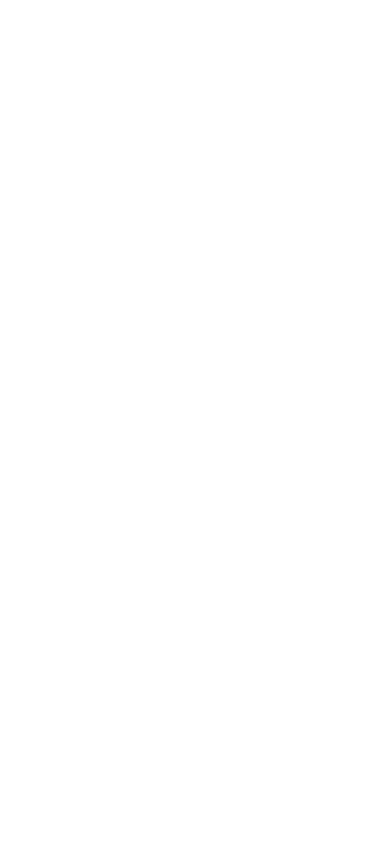
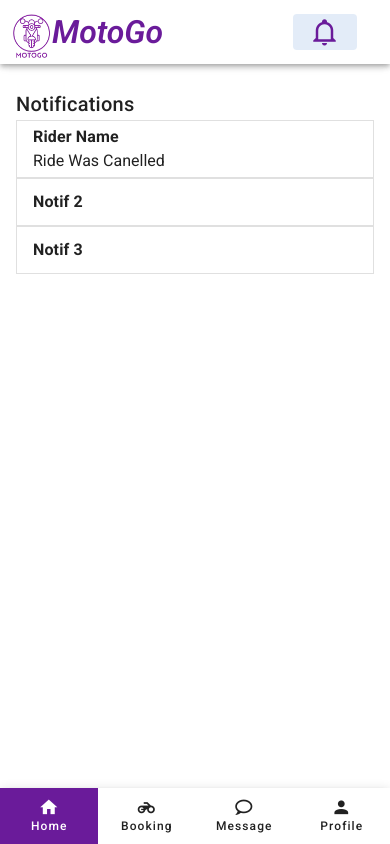
Before and after one commit to jeremydanielestrada/MotoGo, a Vue app: page /mobile-notifications in a window 390 px wide. Before the commit this address had no page. Built offline with nearby package versions, Linux system fonts and the light colour scheme.

Commit message:
feated: added notifaction page for mobile display

```diff
--- /dev/null
+++ b/src/components/common/MobileNotifacations.vue
@@ -0,0 +1,37 @@
+<script setup>
+import DashboardLayout from '../layout/dashboards/DashboardLayout.vue'
+import { ref } from 'vue'
+const items = ref([
+  { title: 'Rider Name', text: 'Ride Was Canelled' },
+  { title: 'Notif 2' },
+  { title: 'Notif 3' },
+])
+</script>
+
+<template>
+  <DashboardLayout>
+    <template #content>
+      <v-row>
+        <v-col cols="12" md="12" sm="12" width="100%">
+          <!-- Notification Button and Menu -->
+          <div width="100%">
+            <v-list class="overflow-y-auto" style="max-height: 400px">
+              <h3 class="text-h6">Notifications</h3>
+              <v-list-item
+                v-for="(item, index) in items"
+                :key="index"
+                :value="index"
+                class="border-thin"
+              >
+                <v-list-item-title
+                  ><b>{{ item.title }}</b></v-list-item-title
+                >
+                <span> {{ item.text }}</span>
+              </v-list-item>
+            </v-list>
+          </div>
+        </v-col>
+      </v-row>
+    </template>
+  </DashboardLayout>
+</template>
--- a/src/components/layout/dashboards/DashboardLayout.vue
+++ b/src/components/layout/dashboards/DashboardLayout.vue
@@ -54,7 +54,7 @@ const hideDisplay = ref(false)
         </v-col>
 
         <!-- Notification Button and Menu -->
-        <div class="text-center ms-4">
+        <div class="text-center ms-4" v-if="!mobile">
           <v-menu location="end" offset-y width="300px" transition="scale-transition">
             <template v-slot:activator="{ props }">
               <v-btn color="primary" v-bind="props">
@@ -79,6 +79,10 @@ const hideDisplay = ref(false)
             </v-list>
           </v-menu>
         </div>
+
+        <v-btn color="primary" v-if="mobile" to="/mobile-notifications">
+          <v-icon size="30" color="purple-darken-3">mdi-bell-outline</v-icon>
+        </v-btn>
 
         <v-spacer></v-spacer>
 
--- a/src/router/index.js
+++ b/src/router/index.js
@@ -4,6 +4,7 @@ import PassengerDashboard from '@/components/system/dashboard/PassengerDashboard
 import MessageView from '@/views/auth/MessageView.vue'
 import Bookings from '@/components/system/transactions/Bookings.vue'
 import RiderDashboard from '@/components/system/dashboard/RiderDashboard.vue'
+import MobileNotifacations from '@/components/common/MobileNotifacations.vue'
 
 const router = createRouter({
   history: createWebHistory(import.meta.env.BASE_URL),
@@ -35,6 +36,12 @@ const router = createRouter({
       name: 'RiderDashboard',
       component: RiderDashboard,
     },
+
+    {
+      path: '/mobile-notifications',
+      name: 'MobileNotifacations',
+      component: MobileNotifacations,
+    },
   ],
 })
 
```
